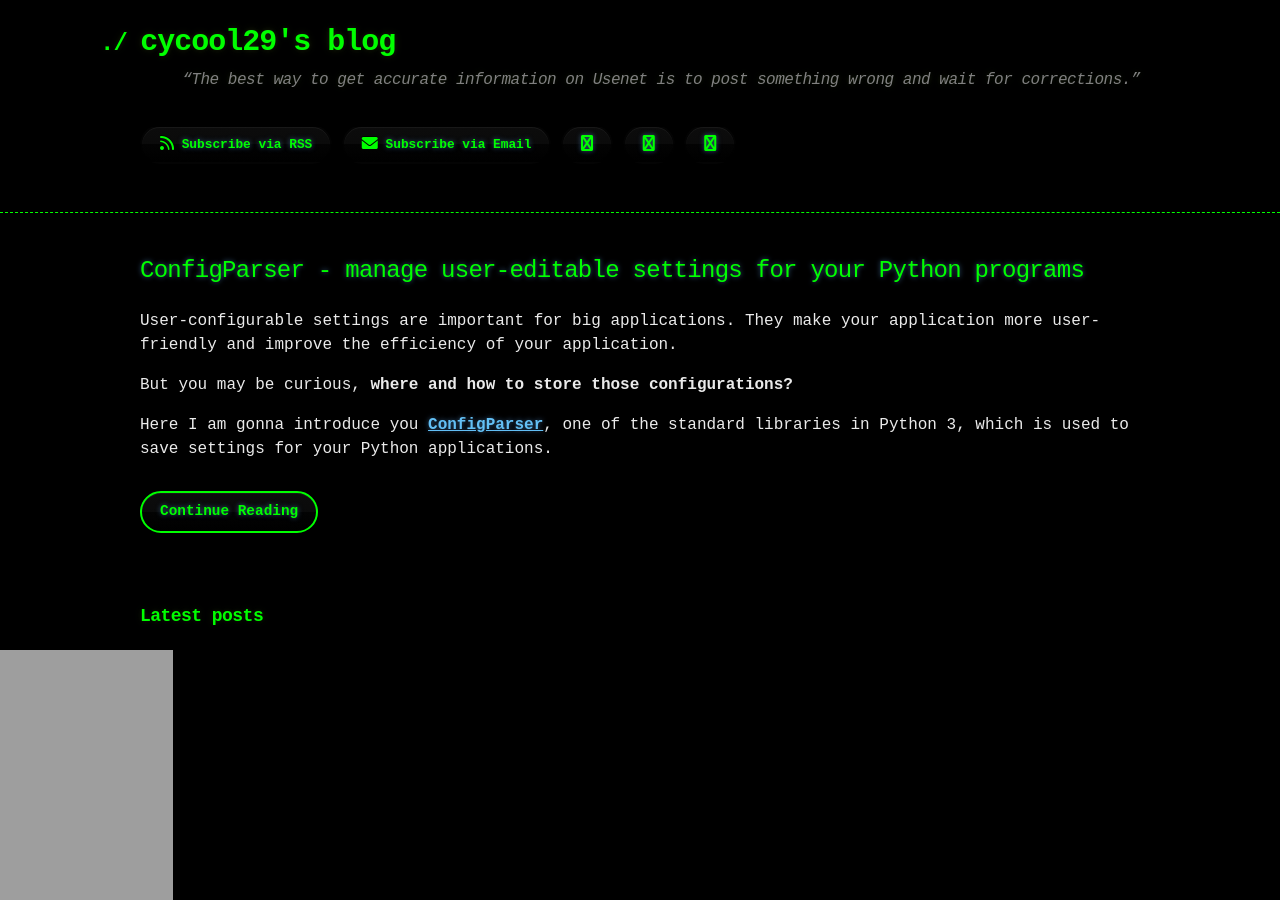
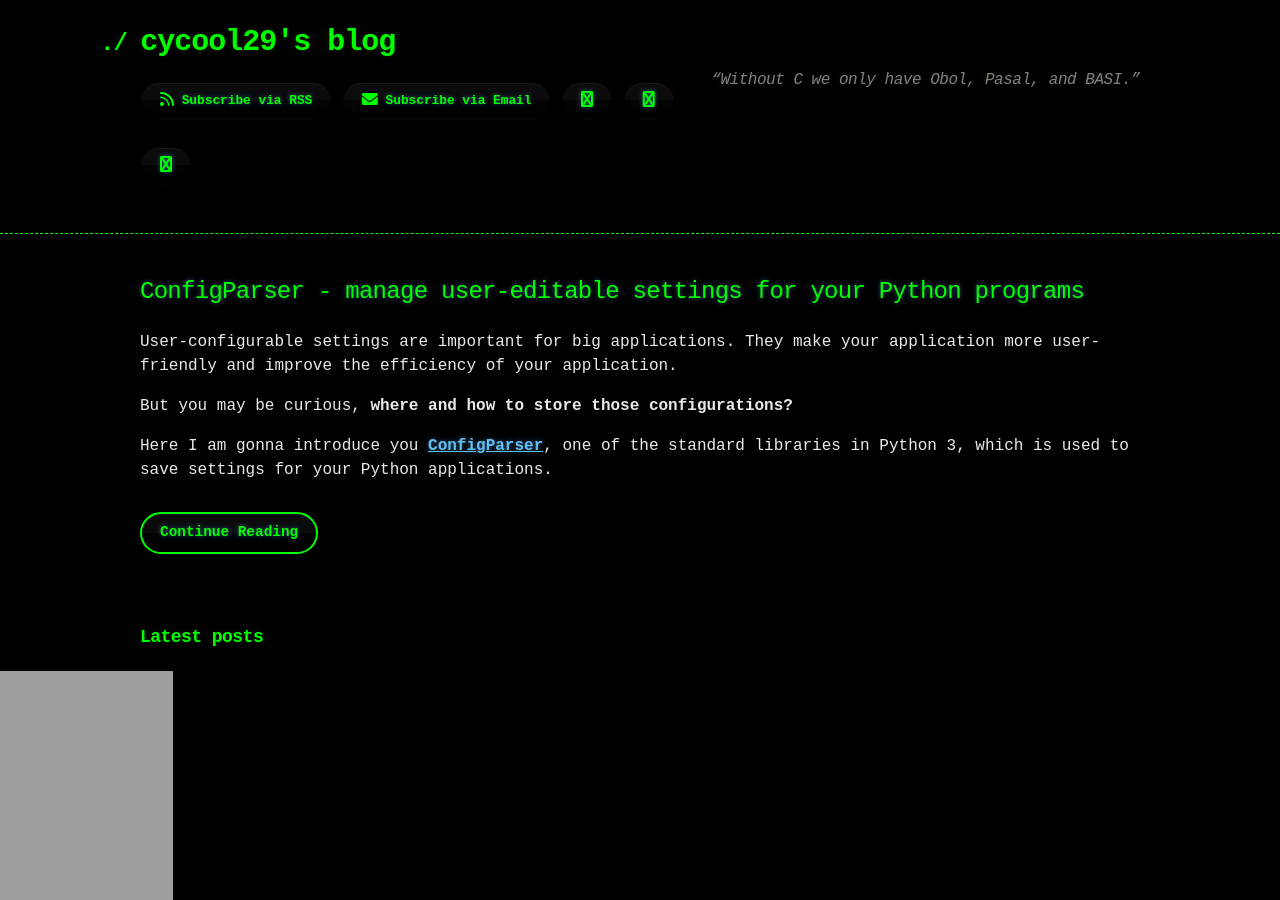
Before and after one commit to cycool29/cycool29.github.io, a Jekyll site: the page built from index.md, in a window 1280 px wide and 900 px high. Built offline with Jekyll 4.4.1, drawn with Linux system fonts in a browser that asks for light colours; a style sheet for code colours, icons or effects is not loaded.

Commit message:
Update quotes

```diff
--- a/_config.yml
+++ b/_config.yml
@@ -1,5 +1,5 @@
 title: cycool29's blog
-description: "“The best way to get accurate information on Usenet is to post something wrong and wait for corrections.” "
+description: "“Without C we only have Obol, Pasal, and BASI.” "
 bio: A high school student. Intermediate in Python, Git, Bash. Learning JavaScript. He/Him. "
 author: cycool29
 url: https://cycool29.github.io
```
